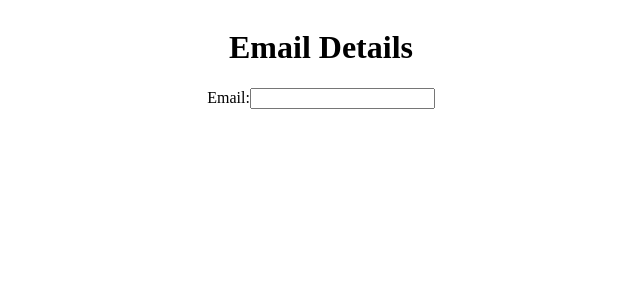
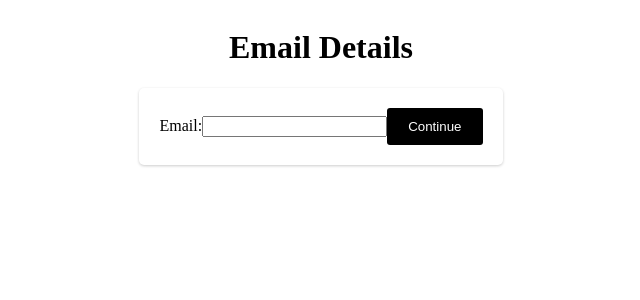
Before and after one commit to gertie-sheshe/multi-checkout, a Next.js app: page /checkout/email in a window 1280 px wide. Shown: the top 300 px of the page, without its empty margins (327-967 px from the left). Built offline with nearby package versions, Linux system fonts and the light colour scheme.

Commit message:
(feat) add Button

```diff
--- a/src/components/EmailForm/EmailForm.js
+++ b/src/components/EmailForm/EmailForm.js
@@ -1,7 +1,33 @@
-import React from "react";
+import React, { useState } from "react";
+import FormCard from "@checkout/components/FormCard";
+import Button from "@checkout/ui/Button";
+import useCheckoutStore from "@checkout/store/checkout";
 
 function EmailForm() {
-  return <div>EmailForm</div>;
+  const [email, setEmail] = useState("");
+  const updateDeliveryDetails = useCheckoutStore(
+    (state) => state.updateDeliveryDetails
+  );
+
+  const handleChange = (event) => {
+    const email = event.target.value;
+    setEmail(email);
+  };
+
+  const handleClick = (event) => {
+    event.preventDefault();
+    updateDeliveryDetails({
+      email,
+    });
+  };
+
+  return (
+    <FormCard>
+      <label htmlFor="email">Email:</label>
+      <input id="email" type="email" value={email} onChange={handleChange} />
+      <Button onClick={handleClick}>Continue</Button>
+    </FormCard>
+  );
 }
 
 export default EmailForm;
--- /dev/null
+++ b/src/components/EmailForm/EmailFormStyles.js
@@ -0,0 +1,5 @@
+import styled from "styled-components";
+
+export const Label = styled.label``;
+
+export const Input = styled.input``;
--- a/src/components/FormCard/FormCard.js
+++ b/src/components/FormCard/FormCard.js
@@ -1,7 +1,8 @@
 import React from "react";
+import { Form } from "./FormCardStyles";
 
-function FormCard() {
-  return <div>FormCard</div>;
+function FormCard({ children }) {
+  return <Form>{children}</Form>;
 }
 
 export default FormCard;
--- /dev/null
+++ b/src/components/FormCard/FormCardStyles.js
@@ -0,0 +1,9 @@
+import styled from "styled-components";
+
+export const Form = styled.form`
+  padding: 20px;
+  border-radius: 5px;
+  max-width: 500px;
+  margin: 0 auto;
+  box-shadow: 0px 1px 3px rgba(0, 0, 0, 0.2);
+`;
--- a/src/pages/checkout/email/email.styles.js
+++ /dev/null
@@ -1 +0,0 @@
-import styled from "styled-components";
--- a/src/pages/checkout/email/index.js
+++ b/src/pages/checkout/email/index.js
@@ -1,37 +1,14 @@
-import React, { useState } from "react";
-import Link from "next/link";
+import React from "react";
 import Page from "@checkout/layout/Page";
 import Meta from "@checkout/layout/Meta";
-
-import useCheckoutStore from "@checkout/store/checkout";
+import EmailForm from "@checkout/components/EmailForm";
 
 function Email() {
-  const [email, setEmail] = useState("");
-  const updateDeliveryDetails = useCheckoutStore(
-    (state) => state.updateDeliveryDetails
-  );
-
-  const handleChange = (event) => {
-    const email = event.target.value;
-    console.log(email);
-    setEmail(email);
-    updateDeliveryDetails({
-      email,
-    });
-  };
-
   return (
     <Page>
       <Meta title="Email Form" description="" />
       <h1>Email Details</h1>
-      <form>
-        <label htmlFor="email">Email:</label>
-        <input id="email" type="email" value={email} onChange={handleChange} />
-      </form>
-      {/* <div>Email</div>
-      <p>{num}</p>
-      <button onClick={handleState}>Set State</button>
-      <Link href="/checkout/delivery-address">Continue</Link> */}
+      <EmailForm />
     </Page>
   );
 }
--- /dev/null
+++ b/src/ui/Button/Button.js
@@ -0,0 +1,8 @@
+import React from "react";
+import { Button as StyledButton } from "./ButtonStyles";
+
+function Button({ children }) {
+  return <StyledButton>{children}</StyledButton>;
+}
+
+export default Button;
--- /dev/null
+++ b/src/ui/Button/ButtonStyles.js
@@ -0,0 +1,16 @@
+import styled from "styled-components";
+
+export const Button = styled.button`
+  background-color: black;
+  color: white;
+  padding: 10px 20px;
+  border: none;
+  border-radius: 3px;
+  border: solid transparent 1px;
+
+  &:hover {
+    background-color: white;
+    color: black;
+    border: solid black 1px;
+  }
+`;
--- /dev/null
+++ b/src/ui/Button/index.js
@@ -0,0 +1,3 @@
+import Button from "./Button";
+
+export default Button;
```
